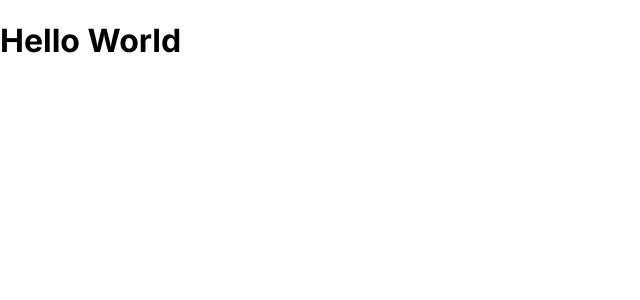
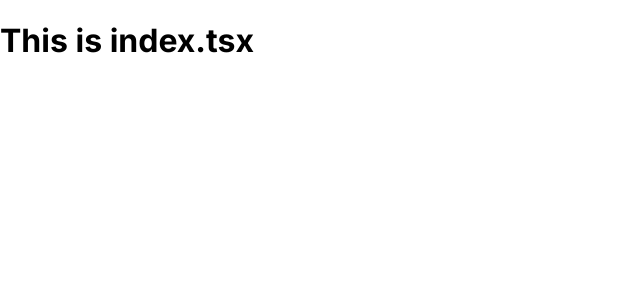
Before and after one commit to febriliankr/next-ts-learn, a Next.js app: page / in a window 1280 px wide. Shown: the top 300 px of the page, without its empty margins (0-640 px from the left). Built offline with nearby package versions, Linux system fonts and the light colour scheme.

Commit message:
learning _document.tsx and _app.tsx

```diff
--- a/pages/_app.tsx
+++ b/pages/_app.tsx
@@ -1,7 +1,5 @@
-import '../styles/globals.css'
-
-function MyApp({ Component, pageProps }) {
-  return <Component {...pageProps} />
+import "../styles/globals.css";
+export default function App({Component, pageProps}) {
+  console.log('HELLO FROM APP.tsx')
+  return <Component {...pageProps}/>
 }
-
-export default MyApp
--- a/pages/index.tsx
+++ b/pages/index.tsx
@@ -1,7 +1,7 @@
 export default function Home() {
   return (
     <div>
-      <h1>Hello World</h1>
+      <h1>This is index.tsx</h1>
     </div>
   )
 }
```
Also changed, not shown: pages/_app copy.tsx (added, +7 -0 lines).
